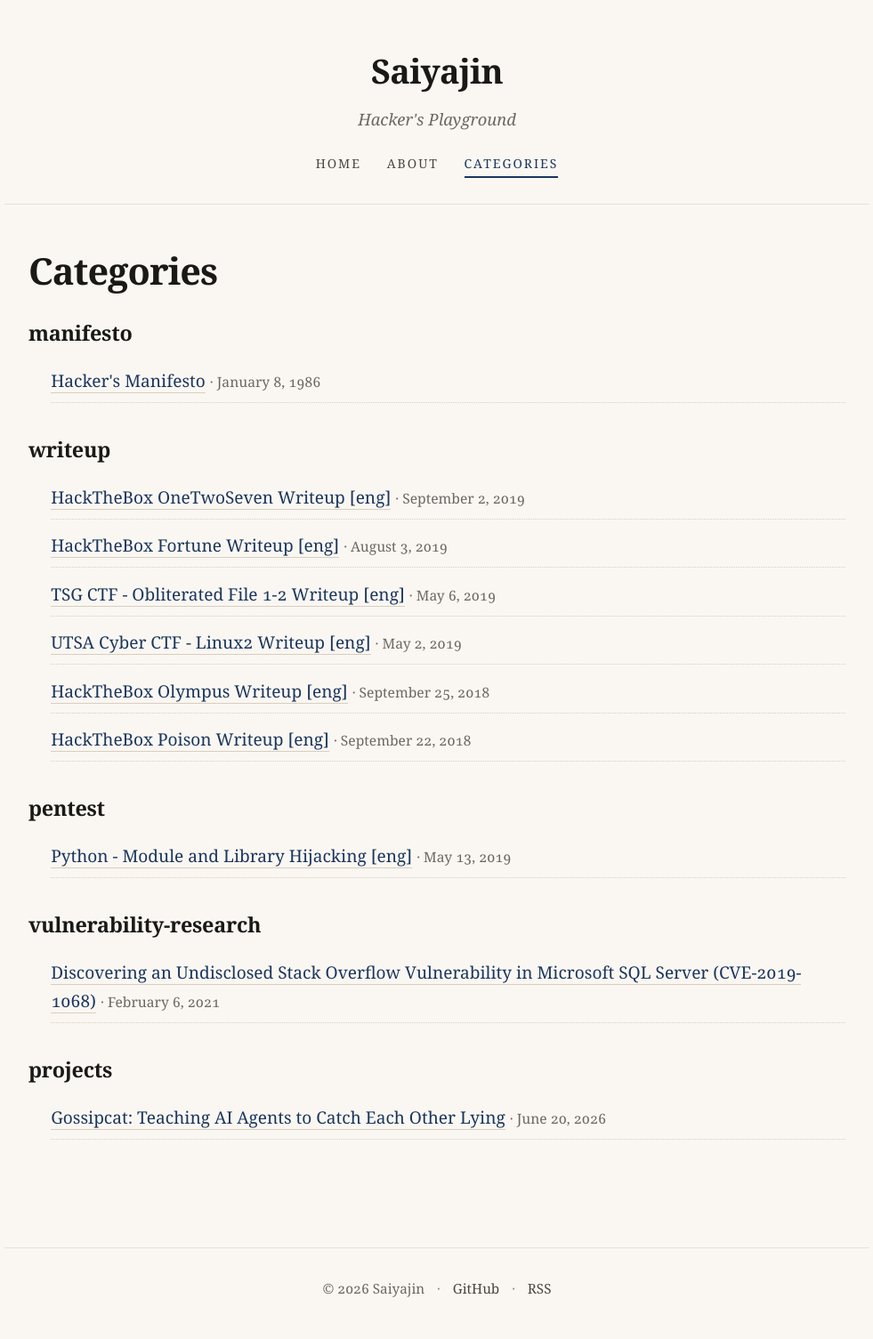
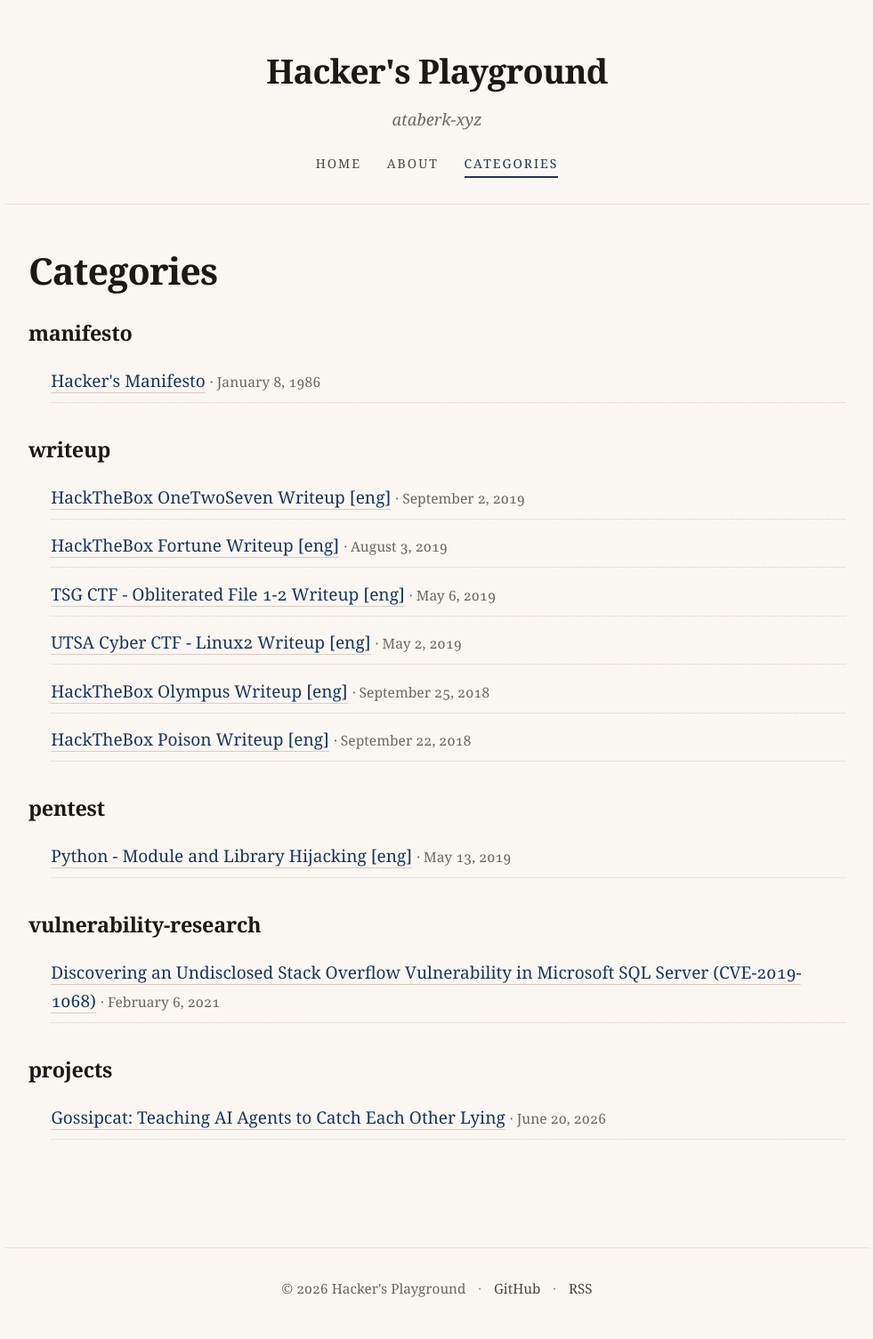
Before and after one commit to ataberk-xyz/ataberk-xyz.github.io, a Jekyll site: the page built from categories.md, in a window 1280 px wide. Shown: the whole page at 89% size, without its empty margins (149-1130 px from the left). Built offline with Jekyll 4.4.1, drawn with Linux system fonts in a browser that asks for light colours.

Commit message:
chore(blog): title -> 'Hacker's Playground', subtitle -> ataberk-xyz
Split visible subtitle into a dedicated 'tagline' field; keep 'description'
as a real SEO meta sentence (was a placeholder list).

Co-Authored-By: Claude Opus 4.8 (1M context) <noreply@anthropic.com>

```diff
--- a/_config.yml
+++ b/_config.yml
@@ -14,13 +14,9 @@
 # you will see them accessed via {{ site.title }}, {{ site.email }}, and so on.
 # You can create any custom variable you would like, and they will be accessible
 # in the templates via {{ site.myvariable }}.
-title: Saiyajin
-description:
-        - Hacker's Playground
-        - Hacker's Playground
-        - Hacker's Playground
-        - Hacker's Playground
-        - Hacker's Playground
+title: "Hacker's Playground"
+tagline: ataberk-xyz
+description: "Security research, Web3 smart-contract audits, and AI tooling — writeups and notes by Ataberk Yavuzer (ataberk-xyz)."
 baseurl: ''
 permalink: /:categories/:year/:month/:day/:title:output_ext
 google_analytics: UA-126239469-1
--- a/_includes/head.html
+++ b/_includes/head.html
@@ -5,7 +5,7 @@
 
   <title>
     {% if page.url == '/' %}
-      {{ site.title }}{% if site.description %} &middot; {{ site.description | first }}{% endif %}
+      {{ site.title }}{% if site.tagline %} &middot; {{ site.tagline }}{% endif %}
     {% else %}
       {{ page.title }} &middot; {{ site.title }}
     {% endif %}
@@ -14,7 +14,7 @@
   {% if page.excerpt %}
     {% assign meta_desc = page.excerpt | strip_html | strip_newlines | truncate: 160 %}
   {% else %}
-    {% assign meta_desc = site.description | first %}
+    {% assign meta_desc = site.description %}
   {% endif %}
   <meta name="description" content="{{ meta_desc }}" />
   {% if page.author %}<meta name="author" content="{{ page.author }}" />{% endif %}
--- a/_includes/masthead.html
+++ b/_includes/masthead.html
@@ -1,8 +1,8 @@
 <header class="masthead">
   <div class="masthead-inner">
     <a class="brand" href="{{ site.baseurl }}/">{{ site.title }}</a>
-    {% if site.description %}
-      <p class="brand-tagline">{{ site.description | first }}</p>
+    {% if site.tagline %}
+      <p class="brand-tagline">{{ site.tagline }}</p>
     {% endif %}
     {% include nav-links.html %}
   </div>
```
